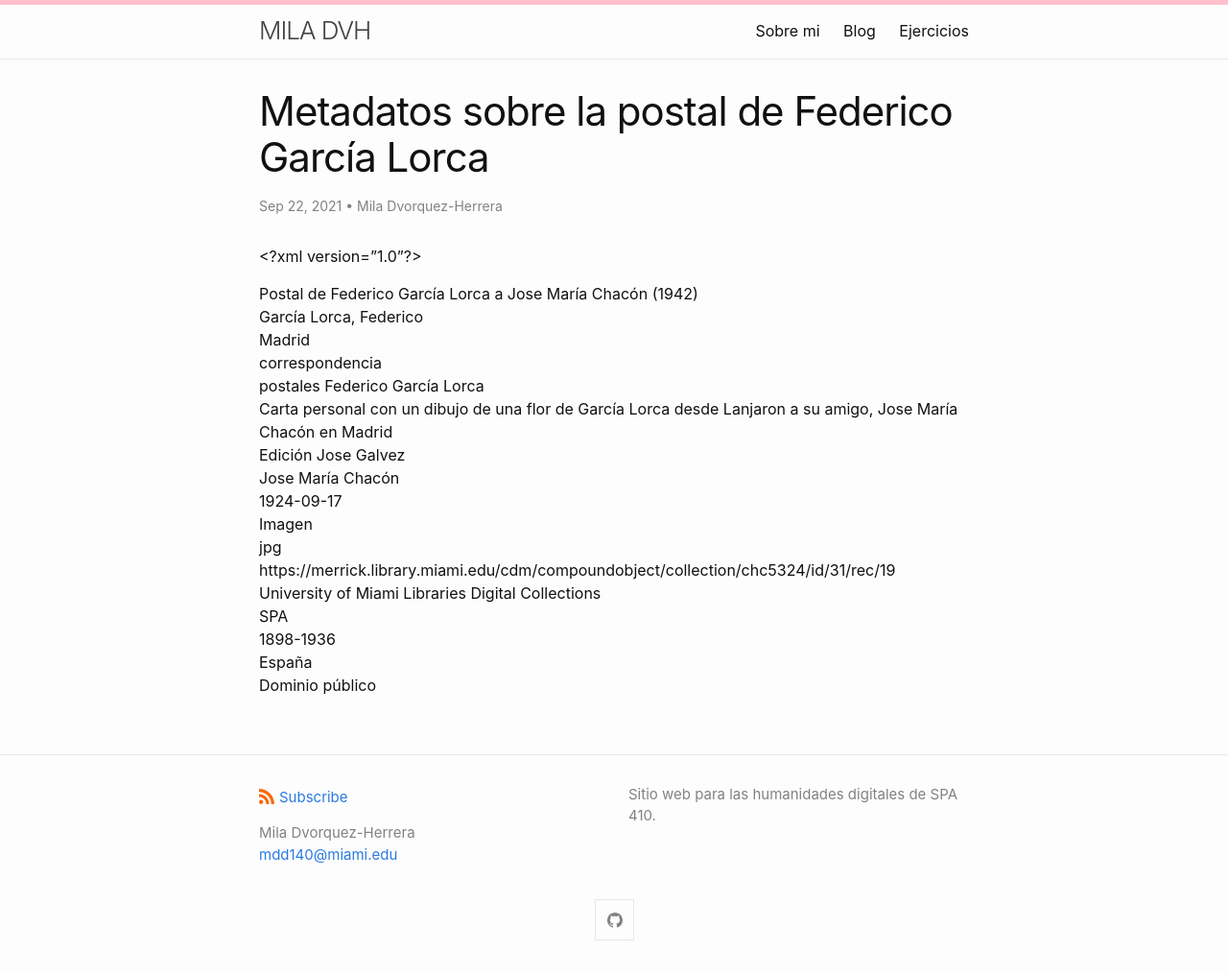
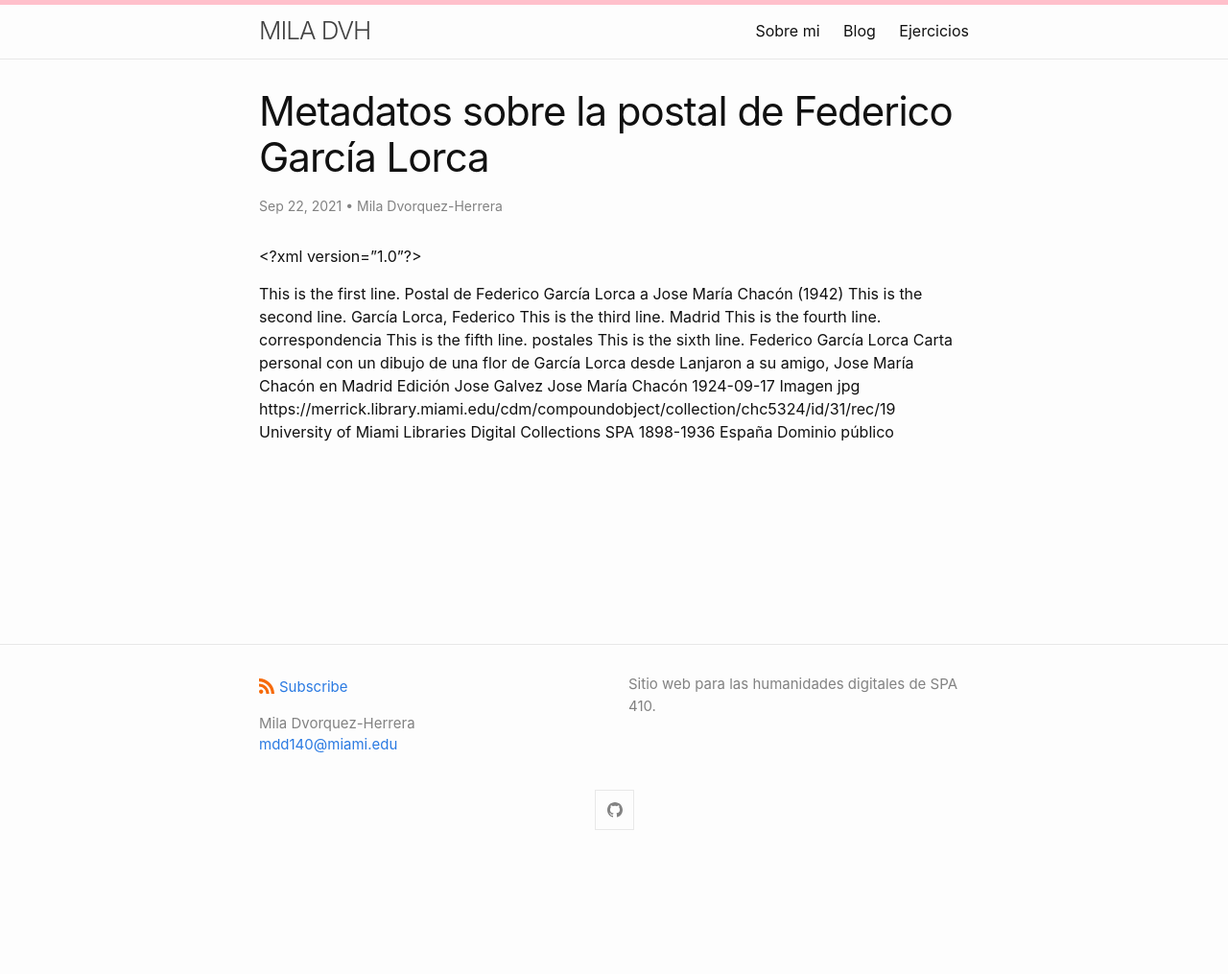
Before and after one commit to miladvh/miladvh.github.io, a Jekyll site: the page built from _posts/2021-09-22-metadatos.md, in a window 1280 px wide. Shown: the whole page at 96% size. Built offline with Jekyll 4.4.1, drawn with Linux system fonts in a browser that asks for light colours; after the commit the page ends 900 px from its top, so only the background shows below that.

Commit message:
Update 2021-09-22-metadatos.md

```diff
--- a/_posts/2021-09-22-metadatos.md
+++ b/_posts/2021-09-22-metadatos.md
@@ -7,95 +7,95 @@ author: Mila Dvorquez-Herrera
 <?xml version="1.0"?>
 <metadata
     xmlns:dc="http://purl.org/dc/elements/1.1/">
-
+This is the first line.
     <dc:title>
         Postal de Federico García Lorca a Jose María Chacón (1942)
-    </dc:title> <br/>
-
+    </dc:title>
+       This is the second line.
     <dc:creator>
         García Lorca, Federico
     </dc:creator>
-    <br/>
 
+       This is the third line.
     <dc:subject>
         Madrid
     </dc:subject>
-    <br/>
 
+    This is the fourth line.
     <dc:subject>
         correspondencia
     </dc:subject>
-    <br/>
 
+    This is the fifth line.
     <dc:subject>
         postales
     </dc:subject>
 
-
+    This is the sixth line.
     <dc:subject>
         Federico García Lorca
     </dc:subject>
-    <br/>
+
 
     <dc:description>
         Carta personal con un dibujo de una flor de García Lorca desde Lanjaron a su amigo, Jose María Chacón en Madrid
     </dc:description>
-    <br/>
+
 
     <dc:publisher>
         Edición Jose Galvez
     </dc:publisher>
-    <br/>
+
 
     <dc:contributor>
         Jose María Chacón
     </dc:contributor>
-    <br/>
+
 
     <dc:date>
         1924-09-17
     </dc:date>
-    <br/>
+
 
     <dc:type>
         Imagen
     </dc:type>
-    <br/>
+
 
     <dc:format>
         jpg
     </dc:format>
-    <br/>
+
 
     <dc:identifier>
         https://merrick.library.miami.edu/cdm/compoundobject/collection/chc5324/id/31/rec/19
     </dc:identifier>
-    <br/>
+
 
     <dc:source>
         University of Miami Libraries Digital Collections
     </dc:source>
-    <br/>
+
 
     <dc:language>
         SPA
     </dc:language>
-    <br/>
+
 
     <dc:coverage>
         1898-1936
     </dc:coverage>
-    <br/>
+
 
     <dc:coverage>
         España
     </dc:coverage>
-    <br/>
+
 
     <dc:rights>
         Dominio público
     </dc:rights>
-    <br/>
+
 
 
 </metadata>
```
